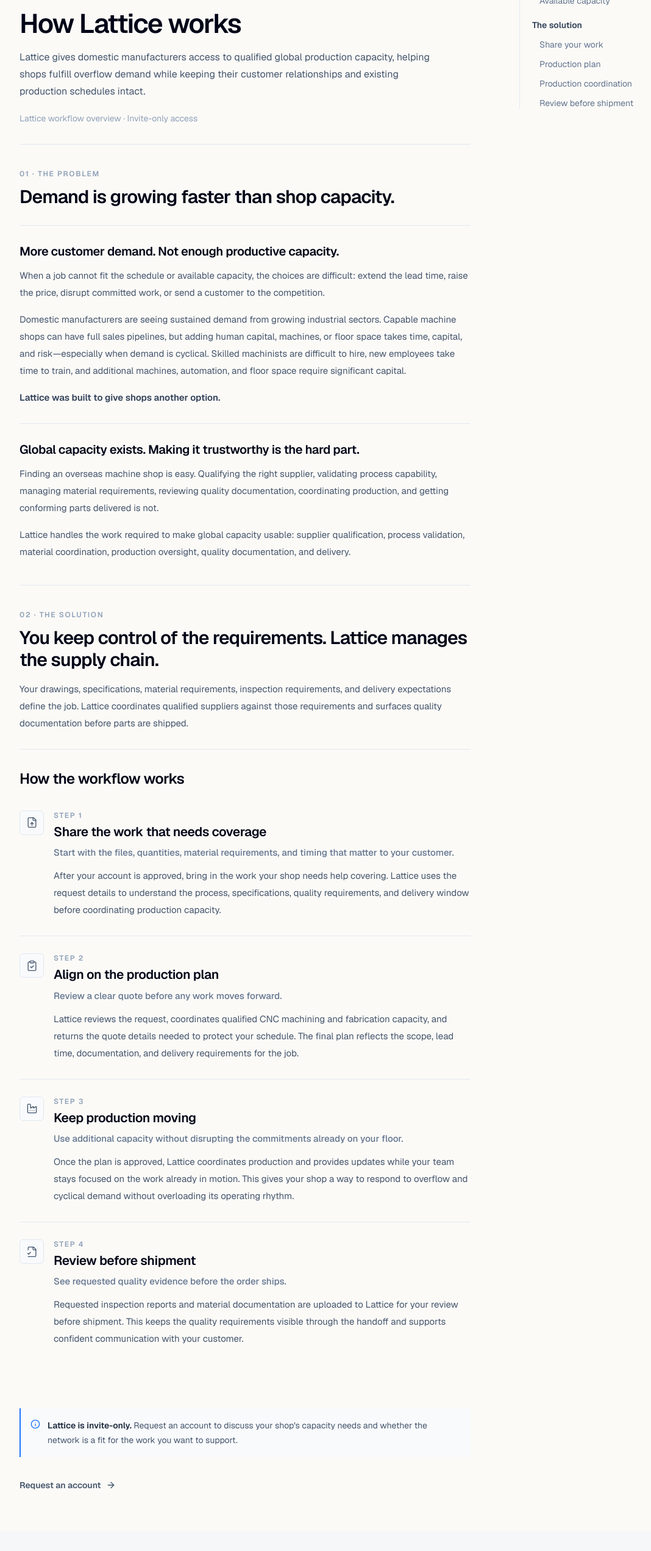
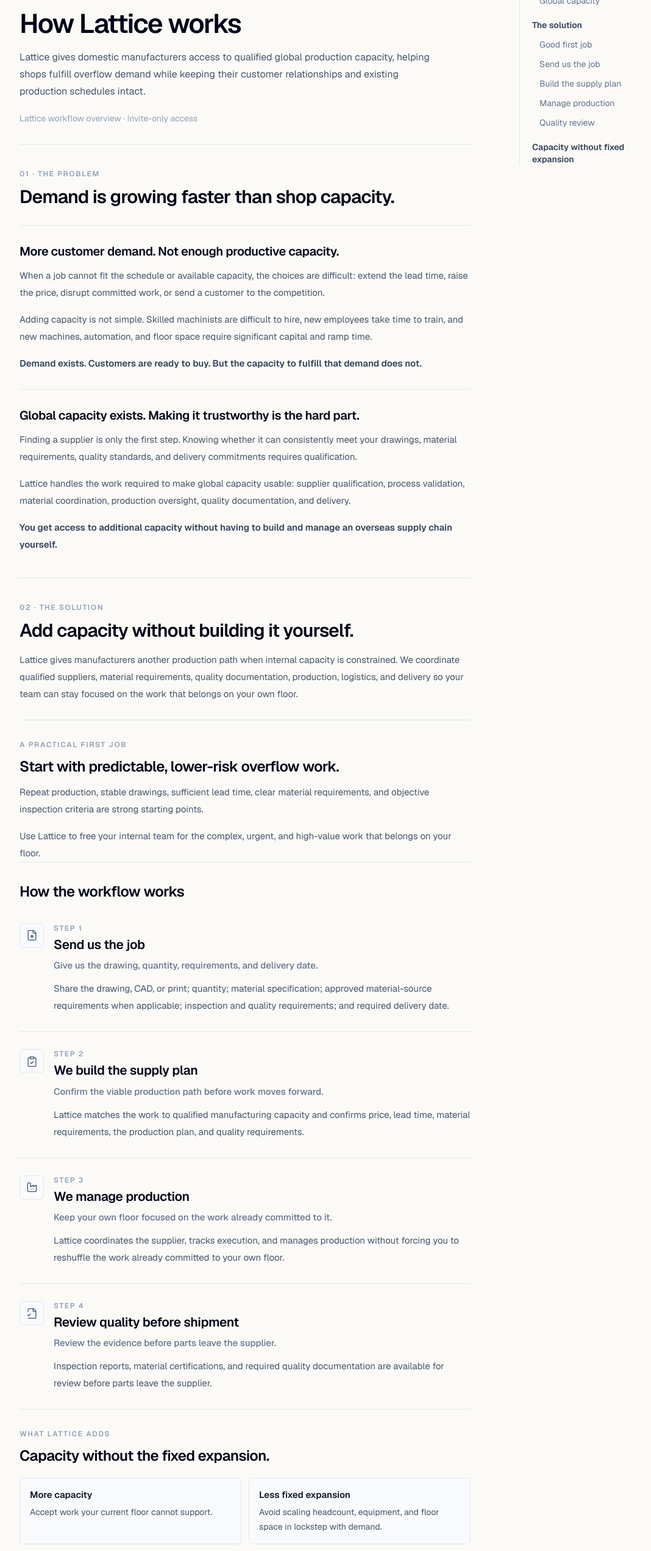
Before and after one commit to willpaikstack/lattice, a Next.js app: page /how-it-works in a window 1280 px wide. Shown: the part 234-2777 px from the top of the page at 61% size, without its empty margins (103-1171 px from the left). Before the commit the page ends 2745 px from the top, so only its background shows below. Built offline with nearby package versions, Linux system fonts and the light colour scheme; no server answers.

Commit message:
refine: strengthen how it works narrative

```diff
--- a/src/app/how-it-works/page.tsx
+++ b/src/app/how-it-works/page.tsx
@@ -1,34 +1,34 @@
 import Link from "next/link";
-import { ArrowRight, ClipboardCheck, Diamond, Factory, FileCheck2, FileUp, Info } from "lucide-react";
+import { ArrowRight, ClipboardCheck, Diamond, Factory, FileCheck2, FileUp } from "lucide-react";
 
 const steps = [
   {
     id: "share-your-work",
     icon: FileUp,
-    title: "Share the work that needs coverage",
-    summary: "Start with the files, quantities, material requirements, and timing that matter to your customer.",
-    description: "After your account is approved, bring in the work your shop needs help covering. Lattice uses the request details to understand the process, specifications, quality requirements, and delivery window before coordinating production capacity.",
+    title: "Send us the job",
+    summary: "Give us the drawing, quantity, requirements, and delivery date.",
+    description: "Share the drawing, CAD, or print; quantity; material specification; approved material-source requirements when applicable; inspection and quality requirements; and required delivery date.",
   },
   {
     id: "align-production-plan",
     icon: ClipboardCheck,
-    title: "Align on the production plan",
-    summary: "Review a clear quote before any work moves forward.",
-    description: "Lattice reviews the request, coordinates qualified CNC machining and fabrication capacity, and returns the quote details needed to protect your schedule. The final plan reflects the scope, lead time, documentation, and delivery requirements for the job.",
+    title: "We build the supply plan",
+    summary: "Confirm the viable production path before work moves forward.",
+    description: "Lattice matches the work to qualified manufacturing capacity and confirms price, lead time, material requirements, the production plan, and quality requirements.",
   },
   {
     id: "production-coordination",
     icon: Factory,
-    title: "Keep production moving",
-    summary: "Use additional capacity without disrupting the commitments already on your floor.",
-    description: "Once the plan is approved, Lattice coordinates production and provides updates while your team stays focused on the work already in motion. This gives your shop a way to respond to overflow and cyclical demand without overloading its operating rhythm.",
+    title: "We manage production",
+    summary: "Keep your own floor focused on the work already committed to it.",
+    description: "Lattice coordinates the supplier, tracks execution, and manages production without forcing you to reshuffle the work already committed to your own floor.",
   },
   {
     id: "review-before-shipment",
     icon: FileCheck2,
-    title: "Review before shipment",
-    summary: "See requested quality evidence before the order ships.",
-    description: "Requested inspection reports and material documentation are uploaded to Lattice for your review before shipment. This keeps the quality requirements visible through the handoff and supports confident communication with your customer.",
+    title: "Review quality before shipment",
+    summary: "Review the evidence before parts leave the supplier.",
+    description: "Inspection reports, material certifications, and required quality documentation are available for review before parts leave the supplier.",
   },
 ];
 
@@ -52,11 +52,12 @@
             <BrandMark />
           </Link>
           <div className="flex items-center gap-3 sm:gap-6">
-            <Link className="hidden rounded-md text-[15px] font-medium text-slate-700 transition hover:text-slate-500 focus:outline-none focus-visible:ring-2 focus-visible:ring-slate-900 focus-visible:ring-offset-4 sm:block" href="/login">
+            <Link className="rounded-md text-sm font-medium text-slate-700 transition hover:text-slate-500 focus:outline-none focus-visible:ring-2 focus-visible:ring-slate-900 focus-visible:ring-offset-4 sm:text-[15px]" href="/login">
               Log in
             </Link>
-            <Link className="rounded-lg bg-stone-950 px-4 py-2.5 text-sm font-semibold text-white transition hover:bg-stone-800 focus:outline-none focus-visible:ring-2 focus-visible:ring-stone-900 focus-visible:ring-offset-2 sm:px-5" href="/waiting-list">
-              Request an account
+            <Link className="rounded-lg bg-stone-950 px-3 py-2.5 text-sm font-semibold text-white transition hover:bg-stone-800 focus:outline-none focus-visible:ring-2 focus-visible:ring-stone-900 focus-visible:ring-offset-2 sm:px-5" href="/waiting-list">
+              <span className="sm:hidden">Talk to us</span>
+              <span className="hidden sm:inline">Talk to us about your backlog</span>
             </Link>
           </div>
         </div>
@@ -82,48 +83,58 @@
               <p className="mt-5 text-sm text-slate-400">Lattice workflow overview &middot; Invite-only access</p>
             </header>
 
-            <section aria-labelledby="problem-heading" className="border-b border-slate-200 py-10" id="problem">
+            <section aria-labelledby="problem-heading" className="scroll-mt-24 border-b border-slate-200 py-10" id="problem">
               <header className="border-b border-slate-200 pb-7">
                 <p className="text-xs font-semibold uppercase tracking-[0.14em] text-slate-400">01 &middot; The problem</p>
                 <h2 className="mt-3 text-3xl font-semibold tracking-[-0.03em] text-slate-950" id="problem-heading">Demand is growing faster than shop capacity.</h2>
               </header>
 
-              <section aria-labelledby="the-problem" className="border-b border-slate-200 py-7">
+              <section aria-labelledby="the-problem" className="scroll-mt-24 border-b border-slate-200 py-7">
                 <h3 className="text-xl font-semibold tracking-[-0.02em] text-slate-950" id="the-problem">More customer demand. Not enough productive capacity.</h3>
                 <div className="mt-3 space-y-4 text-[15px] leading-7 text-slate-600">
                   <p>
                     When a job cannot fit the schedule or available capacity, the choices are difficult: extend the lead time, raise the price, disrupt committed work, or send a customer to the competition.
                   </p>
                   <p>
-                    Domestic manufacturers are seeing sustained demand from growing industrial sectors. Capable machine shops can have full sales pipelines, but adding human capital, machines, or floor space takes time, capital, and risk&mdash;especially when demand is cyclical. Skilled machinists are difficult to hire, new employees take time to train, and additional machines, automation, and floor space require significant capital.
+                    Adding capacity is not simple. Skilled machinists are difficult to hire, new employees take time to train, and new machines, automation, and floor space require significant capital and ramp time.
                   </p>
-                  <p className="font-semibold text-slate-700">Lattice was built to give shops another option.</p>
+                  <p className="text-[15px] font-semibold leading-7 text-slate-700">Demand exists. Customers are ready to buy. But the capacity to fulfill that demand does not.</p>
                 </div>
               </section>
 
-              <section aria-labelledby="available-capacity" className="pt-7">
+              <section aria-labelledby="available-capacity" className="scroll-mt-24 pt-7">
                 <h3 className="text-xl font-semibold tracking-[-0.02em] text-slate-950" id="available-capacity">Global capacity exists. Making it trustworthy is the hard part.</h3>
                 <div className="mt-3 space-y-4 text-[15px] leading-7 text-slate-600">
                   <p>
-                    Finding an overseas machine shop is easy. Qualifying the right supplier, validating process capability, managing material requirements, reviewing quality documentation, coordinating production, and getting conforming parts delivered is not.
+                    Finding a supplier is only the first step. Knowing whether it can consistently meet your drawings, material requirements, quality standards, and delivery commitments requires qualification.
                   </p>
                   <p>
                     Lattice handles the work required to make global capacity usable: supplier qualification, process validation, material coordination, production oversight, quality documentation, and delivery.
                   </p>
+                  <p className="text-[15px] font-semibold leading-7 text-slate-700">You get access to additional capacity without having to build and manage an overseas supply chain yourself.</p>
                 </div>
               </section>
             </section>
 
-            <section aria-labelledby="solution-heading" className="py-10" id="solution">
+            <section aria-labelledby="solution-heading" className="scroll-mt-24 py-10" id="solution">
               <header className="border-b border-slate-200 pb-7">
                 <p className="text-xs font-semibold uppercase tracking-[0.14em] text-slate-400">02 &middot; The solution</p>
-                <h2 className="mt-3 text-3xl font-semibold tracking-[-0.03em] text-slate-950" id="solution-heading">You keep control of the requirements. Lattice manages the supply chain.</h2>
+                <h2 className="mt-3 text-3xl font-semibold tracking-[-0.03em] text-slate-950" id="solution-heading">Add capacity without building it yourself.</h2>
                 <p className="mt-4 text-[15px] leading-7 text-slate-600">
-                  Your drawings, specifications, material requirements, inspection requirements, and delivery expectations define the job. Lattice coordinates qualified suppliers against those requirements and surfaces quality documentation before parts are shipped.
+                  Lattice gives manufacturers another production path when internal capacity is constrained. We coordinate qualified suppliers, material requirements, quality documentation, production, logistics, and delivery so your team can stay focused on the work that belongs on your own floor.
                 </p>
               </header>
 
-              <section aria-labelledby="workflow-steps" className="pt-8">
+              <section aria-labelledby="starting-work" className="scroll-mt-24 pt-8" id="start-with">
+                <p className="text-xs font-semibold uppercase tracking-[0.14em] text-slate-400">A practical first job</p>
+                <h3 className="mt-3 text-2xl font-semibold tracking-[-0.025em] text-slate-950" id="starting-work">Start with predictable, lower-risk overflow work.</h3>
+                <div className="mt-3 space-y-4 text-[15px] leading-7 text-slate-600">
+                  <p>Repeat production, stable drawings, sufficient lead time, clear material requirements, and objective inspection criteria are strong starting points.</p>
+                  <p>Use Lattice to free your internal team for the complex, urgent, and high-value work that belongs on your floor.</p>
+                </div>
+              </section>
+
+              <section aria-labelledby="workflow-steps" className="border-t border-slate-200 pt-8">
                 <h3 className="text-2xl font-semibold tracking-[-0.025em] text-slate-950" id="workflow-steps">How the workflow works</h3>
                 <div className="mt-2 divide-y divide-slate-200">
                   {steps.map((step, index) => {
@@ -145,17 +156,51 @@
                   })}
                 </div>
               </section>
+
+              <section aria-labelledby="value-heading" className="scroll-mt-24 border-t border-slate-200 pt-8" id="value">
+                <p className="text-xs font-semibold uppercase tracking-[0.14em] text-slate-400">What Lattice adds</p>
+                <h3 className="mt-3 text-2xl font-semibold tracking-[-0.025em] text-slate-950" id="value-heading">Capacity without the fixed expansion.</h3>
+                <div className="mt-5 grid gap-3 sm:grid-cols-2">
+                  {[
+                    ["More capacity", "Accept work your current floor cannot support."],
+                    ["Less fixed expansion", "Avoid scaling headcount, equipment, and floor space in lockstep with demand."],
+                    ["Managed quality", "Coordinate production and documentation against your requirements."],
+                    ["One accountable partner", "Use Lattice instead of building and managing an overseas supply chain yourself."],
+                  ].map(([title, description]) => (
+                    <section className="rounded-md border border-slate-200 bg-slate-50 px-4 py-4" key={title}>
+                      <h4 className="text-[15px] font-semibold text-slate-900">{title}</h4>
+                      <p className="mt-1 text-[14px] leading-6 text-slate-600">{description}</p>
+                    </section>
+                  ))}
+                </div>
+              </section>
             </section>
 
-            <aside className="mt-8 flex gap-3 border-l-2 border-[#1d73ff] bg-slate-50 px-4 py-4 text-[14px] leading-6 text-slate-600">
-              <Info aria-hidden="true" className="mt-0.5 h-4 w-4 shrink-0 text-[#1d73ff]" />
-              <p><strong className="font-semibold text-slate-800">Lattice is invite-only.</strong> Request an account to discuss your shop&apos;s capacity needs and whether the network is a fit for the work you want to support.</p>
+            <section aria-labelledby="why-lattice-heading" className="mt-8 border-t border-slate-200 pt-8">
+              <p className="text-xs font-semibold uppercase tracking-[0.14em] text-slate-400">Why Lattice exists</p>
+              <h3 className="mt-3 text-2xl font-semibold tracking-[-0.025em] text-slate-950" id="why-lattice-heading">Global manufacturing shouldn&apos;t require building a global supply chain.</h3>
+              <div className="mt-3 space-y-4 text-[15px] leading-7 text-slate-600">
+                <p>
+                  For many parts, domestic capacity cannot consistently meet the price, lead-time, or process requirements customers face. But accessing qualified overseas production has traditionally meant building supplier relationships from scratch—conducting factory audits, validating processes, managing quality, and navigating communication and logistics across borders.
+                </p>
+                <p>
+                  Lattice was built by a team that learned this firsthand while sourcing critical components for high-temperature ammonia reforming systems. We built the overseas production network, validated the suppliers, and developed the operating discipline required to make it dependable.
+                </p>
+                <p>
+                  Lattice gives manufacturers access to that hard-won capacity—without requiring them to build an international supply chain from scratch.
+                </p>
+              </div>
+            </section>
+
+            <aside className="mt-8 border-l-2 border-[#1d73ff] bg-slate-50 px-5 py-5">
+              <p className="text-lg font-semibold tracking-[-0.02em] text-slate-950">Have work you can&apos;t fit on the floor?</p>
+              <p className="mt-2 text-[14px] leading-6 text-slate-600">Talk with Lattice about the backlog or overflow work you need to evaluate. Lattice is invite-only; we&apos;ll help determine whether the network fits your requirements.</p>
+              <Link className="mt-4 inline-flex items-center gap-2 rounded-md bg-stone-950 px-4 py-2.5 text-sm font-semibold text-white transition hover:bg-stone-800 focus:outline-none focus-visible:ring-2 focus-visible:ring-stone-900 focus-visible:ring-offset-2" href="/waiting-list">
+                Talk to us about your backlog
+                <ArrowRight aria-hidden="true" className="h-4 w-4" />
+              </Link>
             </aside>
 
-            <Link className="mt-9 inline-flex items-center gap-2 text-sm font-semibold text-slate-600 transition hover:text-slate-950" href="/waiting-list">
-              Request an account
-              <ArrowRight aria-hidden="true" className="h-4 w-4" />
-            </Link>
           </article>
 
           <aside className="hidden lg:block">
@@ -164,12 +209,14 @@
               <div className="mt-4 space-y-3 text-sm leading-5">
                 <a className="block font-semibold text-slate-700 transition hover:text-slate-950" href="#problem">The problem</a>
                 <a className="block pl-3 text-slate-500 transition hover:text-slate-950" href="#the-problem">Demand pressure</a>
-                <a className="block pl-3 text-slate-500 transition hover:text-slate-950" href="#available-capacity">Available capacity</a>
+                <a className="block pl-3 text-slate-500 transition hover:text-slate-950" href="#available-capacity">Global capacity</a>
                 <a className="block pt-2 font-semibold text-slate-700 transition hover:text-slate-950" href="#solution">The solution</a>
-                <a className="block pl-3 text-slate-500 transition hover:text-slate-950" href="#share-your-work">Share your work</a>
-                <a className="block pl-3 text-slate-500 transition hover:text-slate-950" href="#align-production-plan">Production plan</a>
-                <a className="block pl-3 text-slate-500 transition hover:text-slate-950" href="#production-coordination">Production coordination</a>
-                <a className="block pl-3 text-slate-500 transition hover:text-slate-950" href="#review-before-shipment">Review before shipment</a>
+                <a className="block pl-3 text-slate-500 transition hover:text-slate-950" href="#start-with">Good first job</a>
+                <a className="block pl-3 text-slate-500 transition hover:text-slate-950" href="#share-your-work">Send us the job</a>
+                <a className="block pl-3 text-slate-500 transition hover:text-slate-950" href="#align-production-plan">Build the supply plan</a>
+                <a className="block pl-3 text-slate-500 transition hover:text-slate-950" href="#production-coordination">Manage production</a>
+                <a className="block pl-3 text-slate-500 transition hover:text-slate-950" href="#review-before-shipment">Quality review</a>
+                <a className="block pt-2 font-semibold text-slate-700 transition hover:text-slate-950" href="#value">Capacity without fixed expansion</a>
               </div>
             </nav>
           </aside>
```
Also changed, not shown: 4 other files (tests, documents, lock files or other folders).
